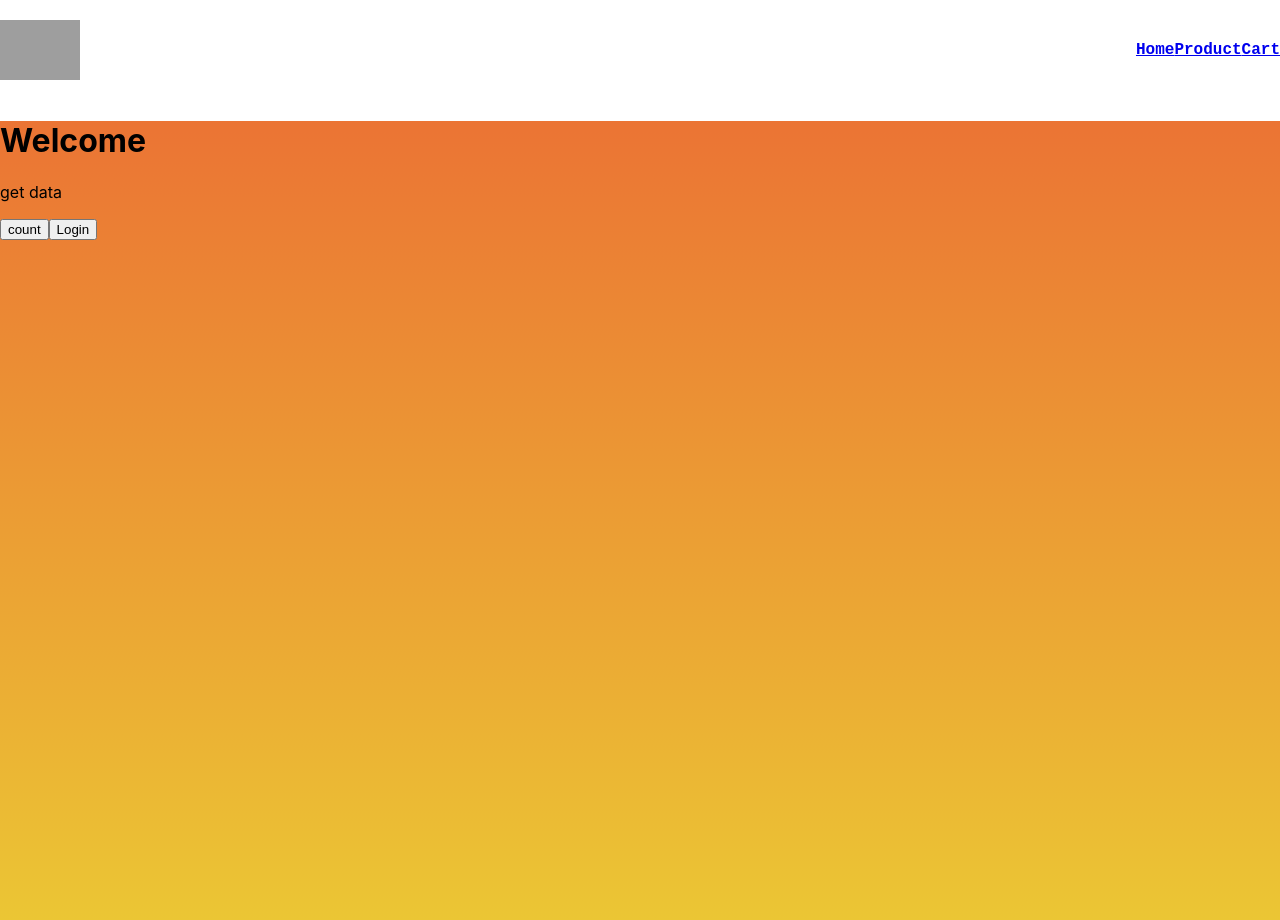
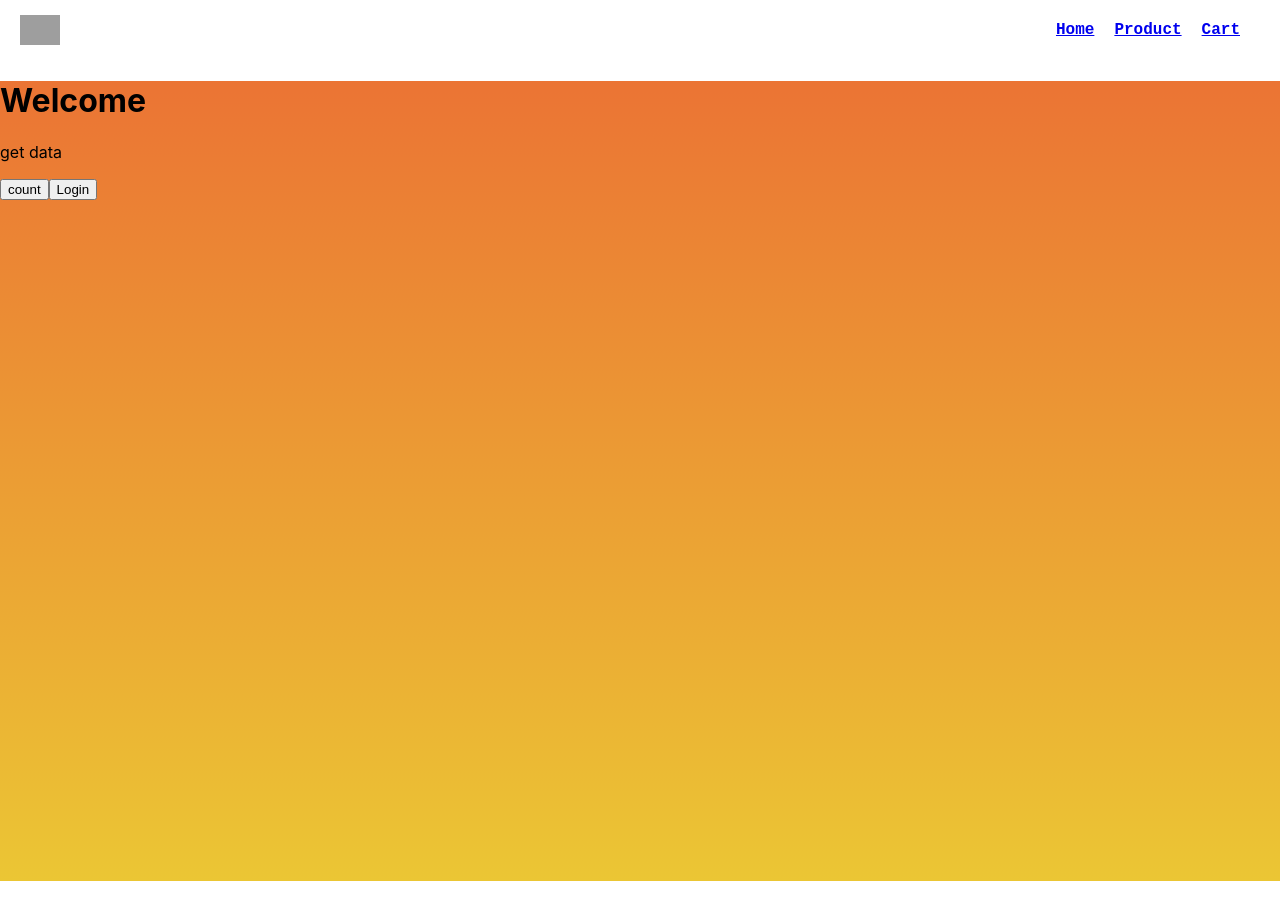
Before and after one commit to ambarishmamidi/frontend-project, a React (Create React App) app: page / in a window 1280 px wide. After the commit the page ends 881 px from the top, so only its background shows below. Built offline with nearby package versions, Linux system fonts and the light colour scheme; no server answers; grey boxes are pictures that could not be loaded.

Commit message:
add login button

```diff
--- a/src/components/Header.css
+++ b/src/components/Header.css
@@ -1,19 +1,24 @@
 .header-container {
-    height: 100px;
+    height: 60px;
     background-color: #ffffff;
     display: flex;
     justify-content: space-between;
     align-items: center;
+    padding-left: 20px;
+    padding-right: 20px;
 }
+
+
 
 
 .nav-links {
     font-family: 'Courier New', Courier, monospace;
     font-weight: bold;
+    padding-right: 20px;
 }
 
 .image {
-    height: 60px;
+    height: 30px;
 }
 
 .link-container {
```
